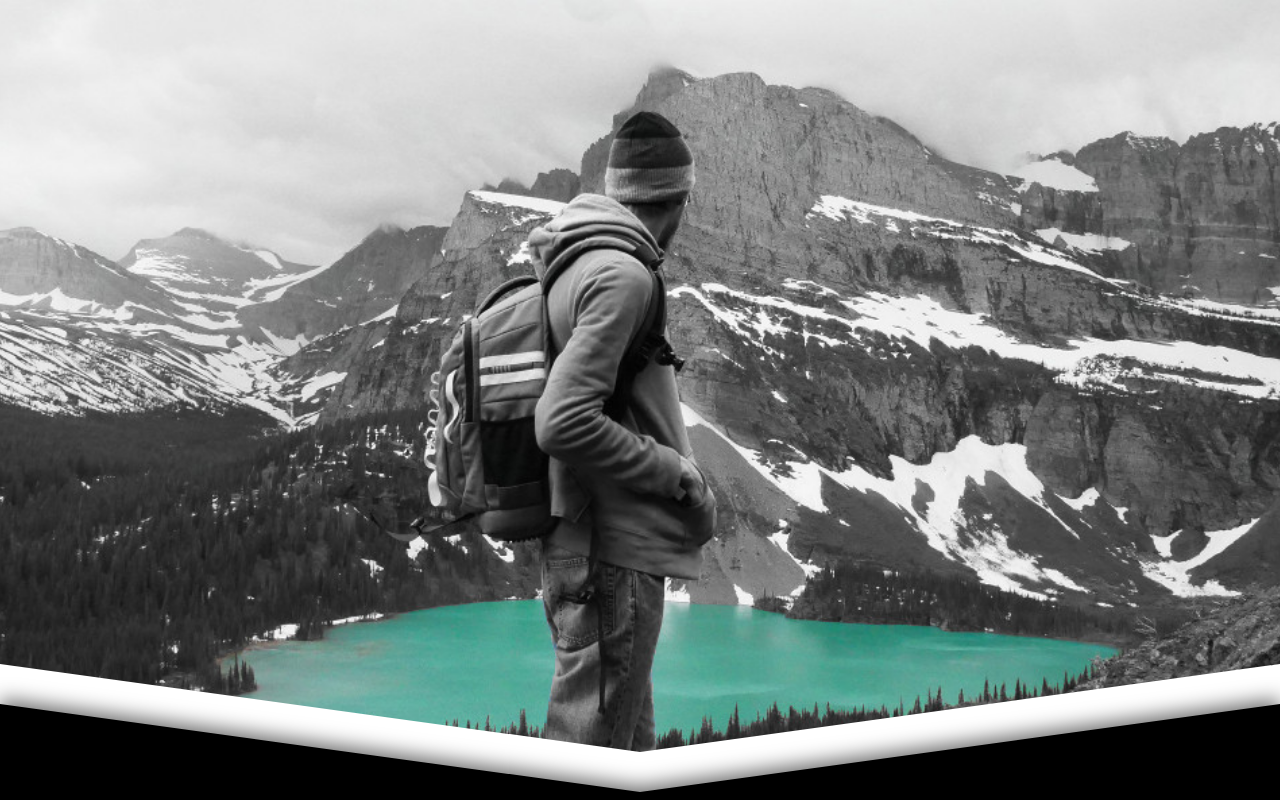
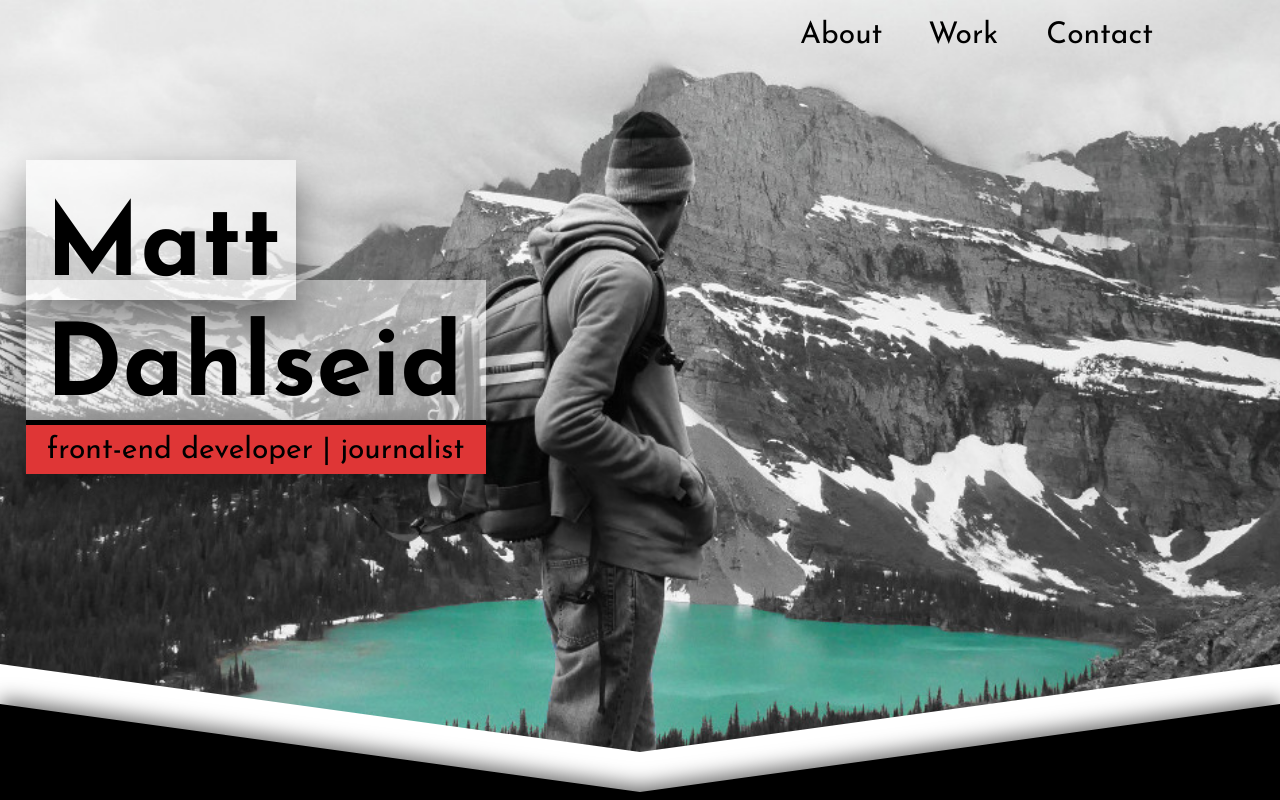
Before and after one commit to mattdahlseid/portfolio, a website: page index.html in a window 1280 px wide. Shown: the top 800 px of the page. Drawn offline with Linux system fonts and the light colour scheme.

Commit message:
Formed the header with nav and title Also added new images to use in the project.

```diff
--- a/index.html
+++ b/index.html
@@ -5,19 +5,36 @@
     <meta name="viewport" content="width=device-width, initial-scale=1.0">
     <meta http-equiv="X-UA-Compatible" content="ie=edge">
 
-    <link href="https://fonts.googleapis.com/css?family=Josefin+Sans:300,400,700" rel="stylesheet">
+    <link href="https://fonts.googleapis.com/css?family=Josefin+Sans:400,700,900" rel="stylesheet">
 
     <link rel="stylesheet" href="css/styles.css">
     <title>Matt Dahlseid | Portfolio</title>
 </head>
 <body>
+    <nav class="navigation">
+        <ul class="navigation__list">
+            <li class="navigation__item"><a href="#about" class="navigation__link">About</a></li>
+            <li class="navigation__item"><a href="#" class="navigation__link">Work</a></li>
+            <li class="navigation__item"><a href="#" class="navigation__link">Contact</a></li>
+        </ul>
+    </nav>
+
     <header class="header">
         <div class="header__hero">
+            <div class="header__cluster">
+                <h1 class="header__title">
+                    <div class="header__title-word">Matt</div>
+                    <div class="header__title-word">Dahlseid</div>
+                </h1>
+                <div class="header__title-skills">
+                    Front-end developer | journalist
+                </div>
+            </div>
         </div>
     </header>
 
     <main>
-        <section class="section-about">
+        <section class="section-about" id="about">
             <div class="heading-primary">
                 About
             </div>
--- a/sass/abstracts/_variables.scss
+++ b/sass/abstracts/_variables.scss
@@ -1,4 +1,6 @@
 $color-white: #fff;
 $color-black: #000;
+$color-red: #df3636;
+$color-seagreen: #20b2aa;
 
 $default-font-size: 1.6rem;
--- a/sass/base/_base.scss
+++ b/sass/base/_base.scss
@@ -18,6 +18,6 @@ body {
 }
 
 ::selection {
-    background-color: lightseagreen;
+    background-color: $color-seagreen;
     color: $color-black;
 }
--- a/sass/base/_typography.scss
+++ b/sass/base/_typography.scss
@@ -8,6 +8,11 @@
     margin: 0 auto;
     background-color: $color-white;
     text-transform: lowercase;
+    transition: all .3s;
+
+    &:hover {
+        box-shadow: 1rem 1rem 0rem rgba($color-white,.4);
+    }
 }
 
 .text-chunk {
--- a/sass/layout/_header.scss
+++ b/sass/layout/_header.scss
@@ -6,8 +6,55 @@
         background-image: url(../img/glacier_1_m_bw.jpg);
         background-size: cover;
         background-position: center;
-        -webkit-clip-path: polygon(0 0, 100% 0, 100% 83vh, 50% 94vh, 0 83vh);
-        clip-path: polygon(0 0, 100% 0, 100% 83vh, 50% 94vh, 0 83vh);
+        background-attachment: fixed;
+
+        @supports (clip-path: polygon(0 0)) or (-webkit-clip-path: polygon(0 0)) {
+            -webkit-clip-path: polygon(0 0, 100% 0, 100% 83vh, 50% 94vh, 0 83vh);
+            clip-path: polygon(0 0, 100% 0, 100% 83vh, 50% 94vh, 0 83vh);
+        }
+    }
+
+    &__cluster {
+        position: fixed;
+        margin: 20vh 0 0 2%;
+        width: 46rem;
+    }
+
+    &__title {
+        font-size: 10rem;
+        color: $color-black;;
+        font-weight: 900;
+        position: relative;
+
+        &-word {
+            background-color: rgba($color-white,.5);
+            position: relative;
+            padding: 4rem 2rem 0rem 2rem;
+            box-shadow: 0 2rem 4rem rgba($color-black,.5);
+
+            &:first-child {
+                width: 27rem;
+                z-index: 2;
+            }
+
+            &:last-child {
+                margin-top: -2rem;
+            }
+        }
+
+        &-skills {
+            position: relative;
+            width: 46rem;
+            height: 5.4rem;
+            background-color: $color-red;
+            border-top: .5rem solid black;
+            color: black;
+            font-size: 3rem;
+            padding: 1rem;
+            text-align: center;
+            text-transform: lowercase;
+            box-shadow: 0 2rem 4rem rgba($color-black,.5);
+        }
     }
 
 }
--- a/sass/layout/_navigation.scss
+++ b/sass/layout/_navigation.scss
@@ -0,0 +1,42 @@
+.navigation {
+    display: block;
+    position: fixed;
+    height: 5rem;
+    width: 50rem;
+    right: 0;
+    z-index: 2;
+
+    &__list {
+        list-style: none;
+    }
+
+    &__item {
+        padding-top: 2rem;
+        width: 24%;
+        text-align: center;
+        display: inline-block;
+    }
+
+    &__link {
+        &:link,
+        &:visited {
+            font-size: 3rem;
+            padding: 2rem 2rem 1.6rem 2rem;
+            text-decoration: none;
+            color: $color-black;
+            transition: all .4s;
+            background-image: linear-gradient(135deg, transparent 0%, transparent 50%, $color-black 50%);
+            background-size: 300%;
+        }
+
+        &:hover,
+        &:active {
+            color: $color-white;
+            background-position: 100%;
+        }
+    }
+
+    &:hover &__link:not(:hover) {
+        text-decoration: line-through $color-red;
+    }
+}
--- a/sass/pages/_home.scss
+++ b/sass/pages/_home.scss
@@ -8,10 +8,16 @@ main {
     background-color: black;
     background-size: cover;
     background-position: center;
-    padding-top: 20vh;
-    clip-path: polygon(0 0, 50% 11vh, 100% 0, 100% 100%, 0 100%);
-    margin-top: -12vh;
+    padding-top: 10vh;
     position: relative;
+    margin-top: 0;
+
+    @supports (clip-path: polygon(0 0)) or (-webkit-clip-path: polygon(0 0)) {
+        -webkit-clip-path: polygon(0 0, 50% 11vh, 100% 0, 100% 100%, 0 100%);
+        clip-path: polygon(0 0, 50% 11vh, 100% 0, 100% 100%, 0 100%);
+        margin-top: -12vh;
+        padding-top: 20vh;
+    }
 }
 
 .section-cave {
```
Also changed, not shown: css/styles.css, img/dunes_1_m.JPG (added), img/lighthouse_m.jpg (added), 1 other file.
